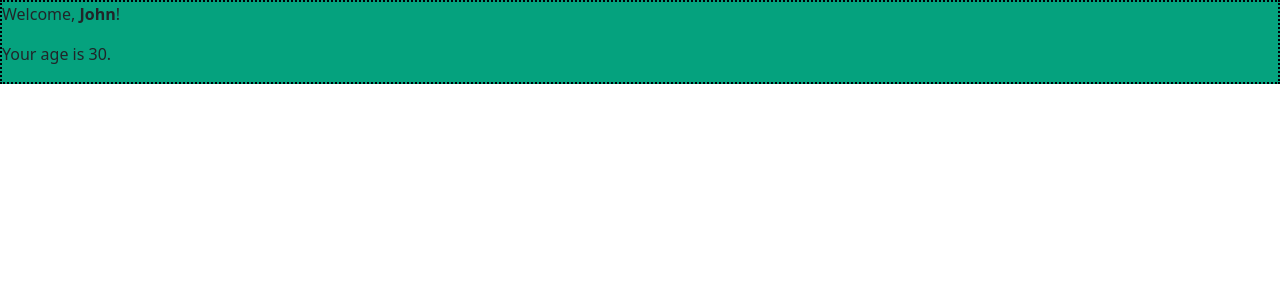
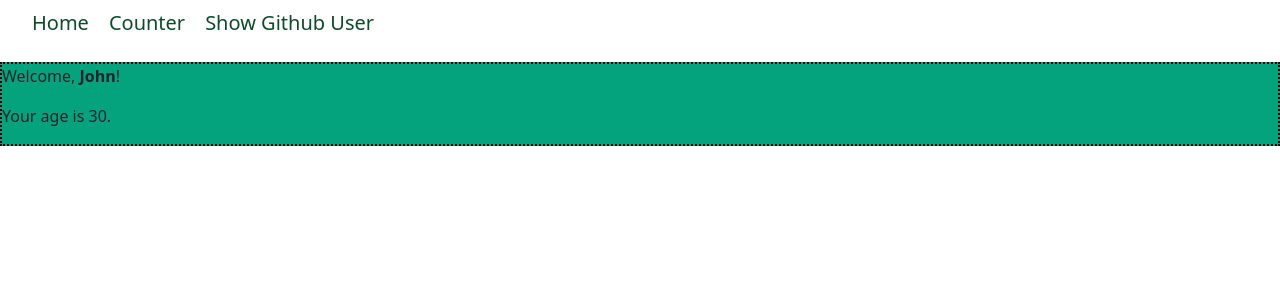
Before and after one commit to SalazarWilmer/EjerciciosDevelhope, a React (Vite) app in the folder REACT-WILMER/proyecto-vite/vite-project/: page / in a window 1280 px wide. Shown: the top 300 px of the page. Built offline with nearby package versions, Linux system fonts and the light colour scheme.

Commit message:
Ejercicio React Router 85

```diff
--- a/REACT-WILMER/proyecto-vite/vite-project/src/App.jsx
+++ b/REACT-WILMER/proyecto-vite/vite-project/src/App.jsx
@@ -1,8 +1,9 @@
 import React, { useState } from "react";
-import { Route, Routes } from "react-router-dom";
+import { Link, Route, Routes } from "react-router-dom";
 import Welcome from "./Ejercicios/Welcome";
 import Counter from "./Ejercicios/Counter";
 import ShowGithubUser from "./Ejercicios/ShowGithubUser";
+import "./styles/index.scss"
 
 function App() {
   // const handleLogin = (userData) => {
@@ -39,9 +40,23 @@ function App() {
   // ];
   return (
     <div className="App">
+      <nav className="navbar">
+        <ul>
+          <li>
+            <Link to="/">Home</Link>
+          </li>
+          <li>
+            <Link to="/counter">Counter</Link>
+          </li>
+          <li>
+            <Link to="/users/SalazarWilmer">Show Github User</Link>
+          </li>
+        </ul>
+      </nav>
+
       <Routes>
         <Route path="/" element={<Welcome name="John" age={30} />} />
-        <Route path="/counter" element={<Counter initialValue={initialValue} incrementAmount={incrementAmount} decrementAmount={decrementAmount}/>} />
+        <Route path="/counter" element={<Counter initialValue={initialValue} incrementAmount={incrementAmount} decrementAmount={decrementAmount} />} />
         <Route path="/users/:username" element={<ShowGithubUser />} />
       </Routes>
     </div>
--- a/REACT-WILMER/proyecto-vite/vite-project/src/styles/index.scss
+++ b/REACT-WILMER/proyecto-vite/vite-project/src/styles/index.scss
@@ -61,3 +61,20 @@
   display: flex;
   gap: 10px;
 }
+
+
+.navbar ul{
+  display: flex;
+  gap: 20px;
+  font-size: 20px;
+
+}
+.navbar ul a {
+  text-decoration: none;
+  color: #0c4c29;
+}
+
+.navbar ul a:hover {
+  text-decoration: underline;
+  color: #9900ff7a;
+}
```
